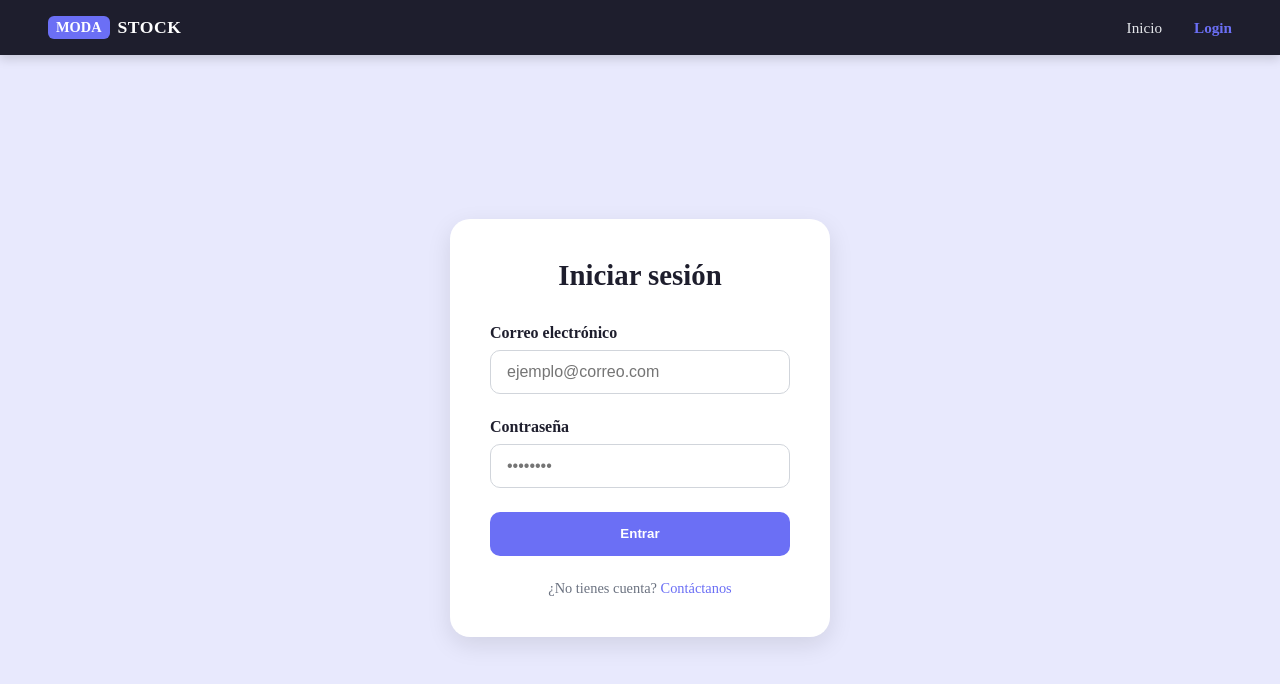
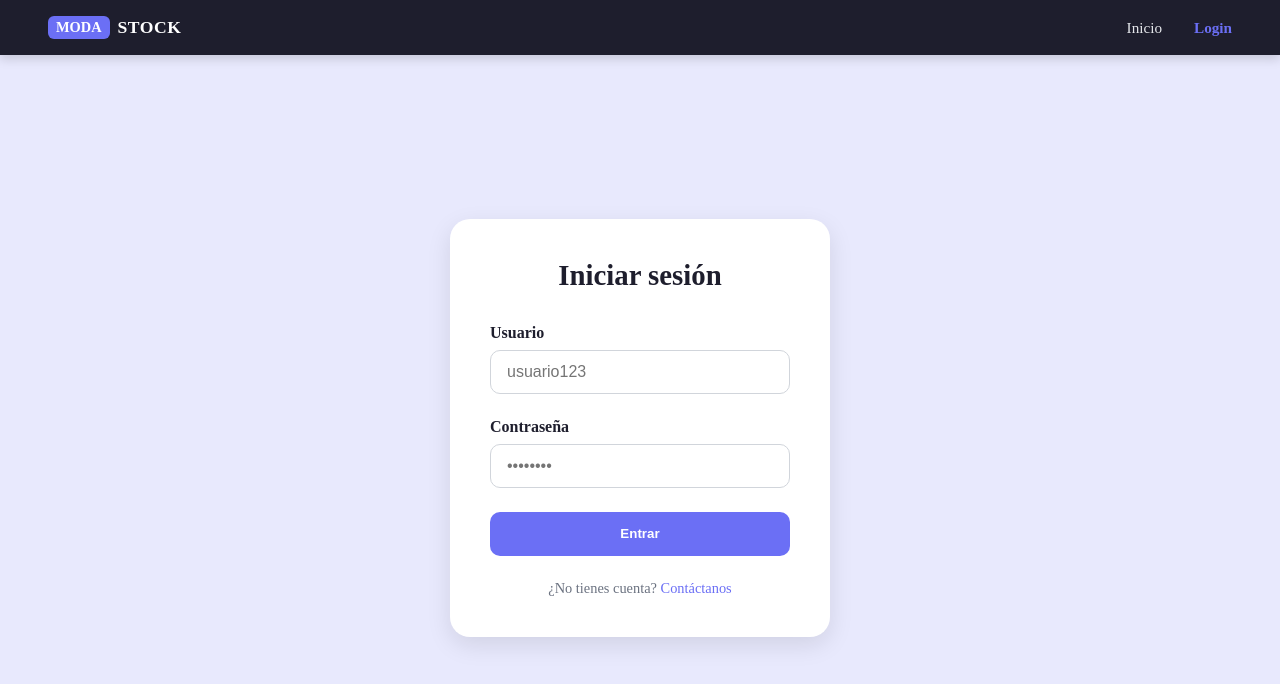
Before and after one commit to leondominguez/modastockap_front, a React (Create React App) app: page /login in a window 1280 px wide. Shown: the top 684 px of the page. Built offline with nearby package versions, Linux system fonts and the light colour scheme.

Commit message:
cambio login correo -> usuario

```diff
--- a/src/pages/Login.jsx
+++ b/src/pages/Login.jsx
@@ -5,7 +5,7 @@ import Navbar from "../components/Navbar";
 import axios from "axios";
 
 function Login() {
-  const [form, setForm] = useState({ correo: "", password: "" });
+  const [form, setForm] = useState({ usuario: "", password: "" });
 
   const handleChange = (e) => {
     setForm({ ...form, [e.target.name]: e.target.value });
@@ -21,10 +21,13 @@ function Login() {
       .post(url, form)
       .then((response) => {
         console.log("Respuesta del servidor:", response.data);
-        // Manejar la respuesta, guardar token, redirigir, etc.
+        // Guardar token y usuario en sessionStorage
         sessionStorage.setItem("token", response.data.token);
         if (response.data.usuario) {
-          sessionStorage.setItem("usuario", JSON.stringify(response.data.usuario));
+          sessionStorage.setItem(
+            "usuario",
+            JSON.stringify(response.data.usuario)
+          );
         }
         // Redirigir
         window.location.href = "/";
@@ -43,14 +46,14 @@ function Login() {
           <h2 className="login__title">Iniciar sesión</h2>
 
           <div className="login__group">
-            <label htmlFor="correo">Correo electrónico</label>
+            <label htmlFor="usuario">Usuario</label>
             <input
-              id="correo"
-              type="email"
-              name="correo"
-              value={form.correo}
+              id="usuario"
+              type="text"
+              name="usuario"
+              value={form.usuario}
               onChange={handleChange}
-              placeholder="ejemplo@correo.com"
+              placeholder="usuario123"
               required
             />
           </div>
```
